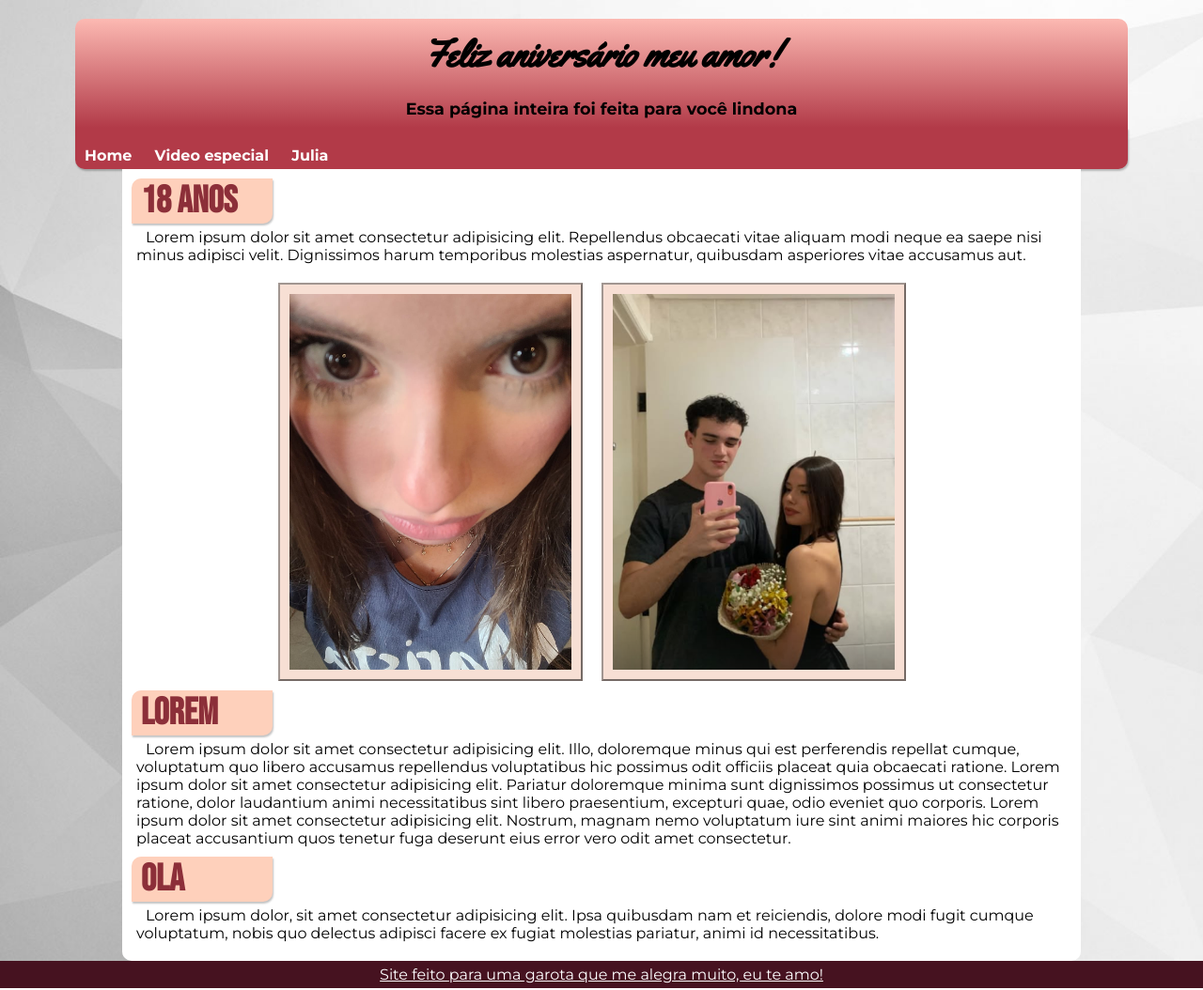
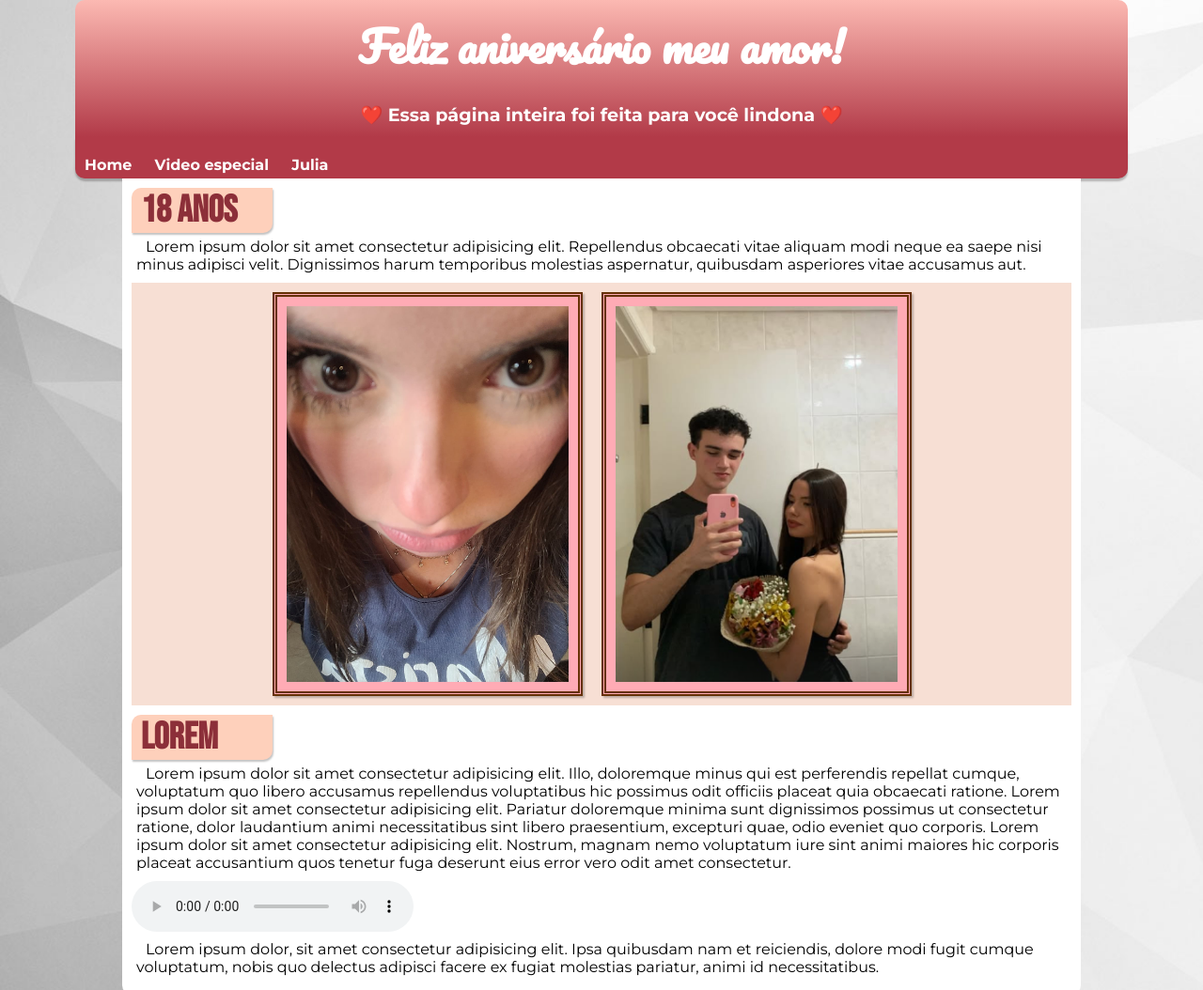
Before and after one commit to gioschrickte/site-julia, a plain HTML site: page index.html in a window 1280 px wide. Shown: the top 1054 px of the page at 94% size. Drawn offline with Linux system fonts and the light colour scheme.

Commit message:
audio, header, fonte

```diff
--- a/estilo/style.css
+++ b/estilo/style.css
@@ -1,5 +1,5 @@
 @charset "UTF-8";
-@import url('https://fonts.googleapis.com/css2?family=Bebas+Neue&family=Montserrat:ital,wght@0,100..900;1,100..900&family=Yellowtail&display=swap');
+@import url('https://fonts.googleapis.com/css2?family=Bebas+Neue&family=Montserrat:ital,wght@0,100..900;1,100..900&family=Pacifico&display=swap');
 
 * {
     margin: 0;
@@ -8,7 +8,7 @@
 
 :root{
     --fontepadrao: "Montserrat";
-    --fontedestaque: "Yellowtail";
+    --fontedestaque: "Pacifico";
 }
 
 
@@ -23,7 +23,6 @@ header {
     min-width:300px;
     max-width: 1100px;
     margin: auto;
-    margin-top: 20px;
     padding: 10px;
     border-radius: 10px 10px 0px 0px;
     background-image: linear-gradient(to bottom, #FCB9B2, #B23A48);
@@ -33,13 +32,19 @@ header {
 header > h1 {
     margin-top: 0;
     font-family: var(--fontedestaque);
-    font-size: 40px;
+    font-size: 2.8em;
     padding-bottom: 20px;
+    color: white;
 }
 
 header p {
-    font-size: 1.1em;
+    color: white;
     font-weight: bold;
+    font-size: 1.2em;
+    width: fit-content;
+    padding: 2px;
+    border-radius: 5px;
+    margin: auto;
 }
 
 nav {
@@ -49,7 +54,7 @@ nav {
     margin: auto;
     border-radius: 0px 0px 10px 10px;
     background-color: #B23A48;
-    box-shadow: 1px 2px 2px rgba(0, 0, 0, 0.24);
+    box-shadow: 0px 3px 2px rgba(0, 0, 0, 0.24);
 }
 
 nav a {
@@ -99,15 +104,18 @@ main p{
     display: flex;
     justify-content: center; /* Separa as imagens */
     width: 100%; /* Faz a div ocupar toda a largura disponível */
+    background-color: #f7dfd4;
+    margin-bottom: 10px;
 }
 
 #imagens img {
     max-width: 30%; /* As imagens vão ocupar até 48% do espaço, para garantir que fiquem separadas */
     height: auto; /* Mantém a proporção da imagem */
     padding: 10px;
-    border: 2px outset rgba(0, 0, 0, 0.521);
-    background-color: #f7dfd4;
+    border: 5px double rgb(102, 48, 4);
+    background-color: #ffabb5;
     margin: 10px 20px 10px 0px;
+    box-shadow: 2px 2px 2px rgba(0, 0, 0, 0.24);
 }
 
 footer{
--- a/index.html
+++ b/index.html
@@ -10,7 +10,7 @@
 <body>
     <header>
         <h1>Feliz aniversário meu amor!</h1>
-        <p>Essa página inteira foi feita para você lindona</p>
+        <p>❤️ Essa página inteira foi feita para você lindona ❤️</p>
     </header>
     <nav>
         <a href="#">Home</a>
@@ -28,7 +28,7 @@
             Lorem
         </h2>
         <p>Lorem ipsum dolor sit amet consectetur adipisicing elit. Illo, doloremque minus qui est perferendis repellat cumque, voluptatum quo libero accusamus repellendus voluptatibus hic possimus odit officiis placeat quia obcaecati ratione. Lorem ipsum dolor sit amet consectetur adipisicing elit. Pariatur doloremque minima sunt dignissimos possimus ut consectetur ratione, dolor laudantium animi necessitatibus sint libero praesentium, excepturi quae, odio eveniet quo corporis. Lorem ipsum dolor sit amet consectetur adipisicing elit. Nostrum, magnam nemo voluptatum iure sint animi maiores hic corporis placeat accusantium quos tenetur fuga deserunt eius error vero odit amet consectetur.</p>
-        <h2>Ola</h2>
+        <audio src="" controls ></audio>
         <p>Lorem ipsum dolor, sit amet consectetur adipisicing elit. Ipsa quibusdam nam et reiciendis, dolore modi fugit cumque voluptatum, nobis quo delectus adipisci facere ex fugiat molestias pariatur, animi id necessitatibus.</p>
     </main>
     <footer>
```
